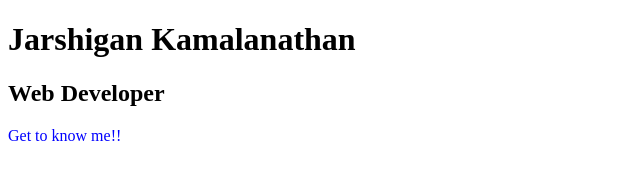
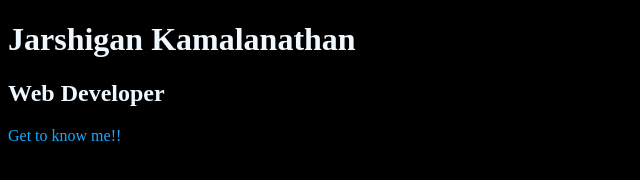
Before and after one commit to Jarshigan/jarshigank, a plain HTML site: page index.html in a window 1280 px wide. Shown: the whole page, without its empty margins (0-640 px from the left). Drawn offline with Linux system fonts and the light colour scheme.

Commit message:
Change the body and paragraph color

```diff
--- a/index.html
+++ b/index.html
@@ -8,10 +8,10 @@
     <title>Jarshigan-Portfolio</title>
 </head>
 
-<body>
+ <body style="background-color: black; color: aliceblue">
 <h1>Jarshigan Kamalanathan</h1>
 <h2>Web Developer</h2>
-<p style="color: blue">Get to know me!!</p>
+<p style="color: #19A8FF">Get to know me!!</p>
 </body>
 
 </html>
```
